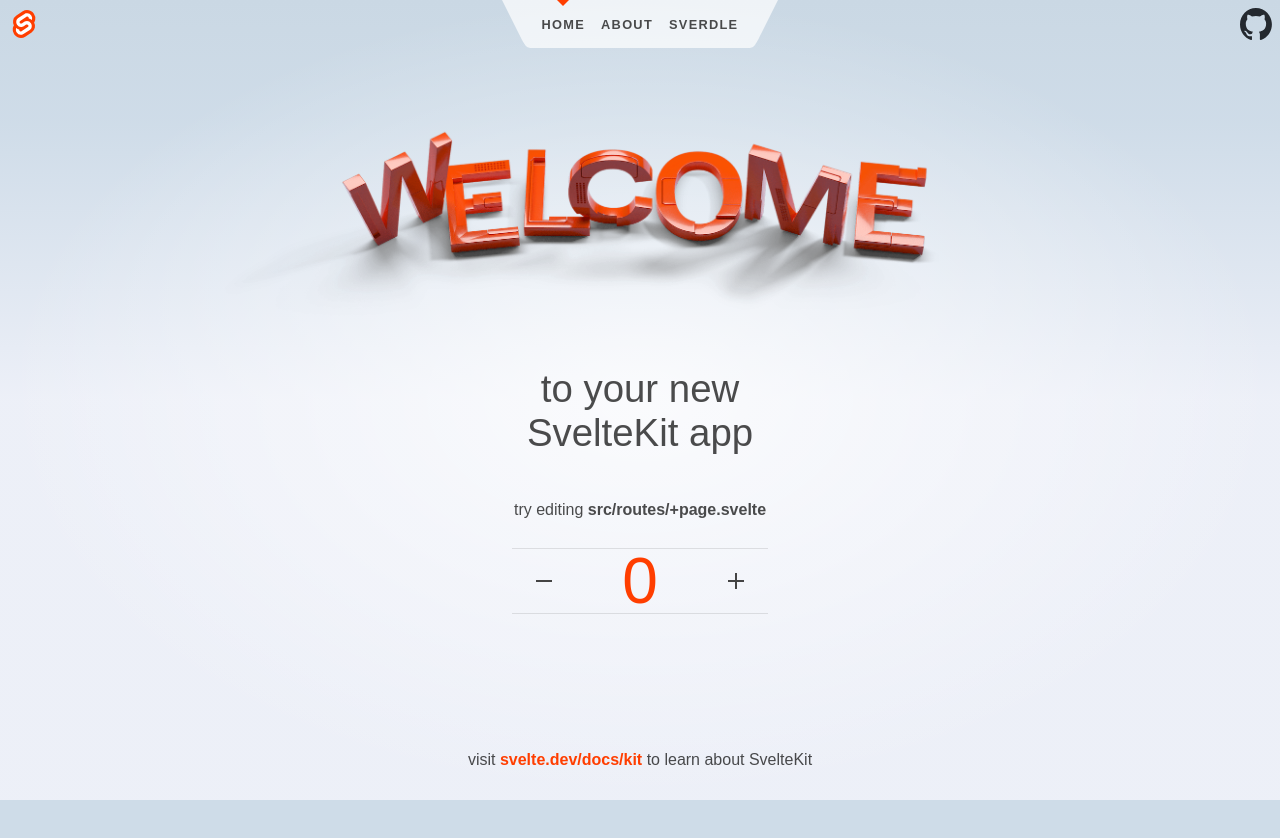
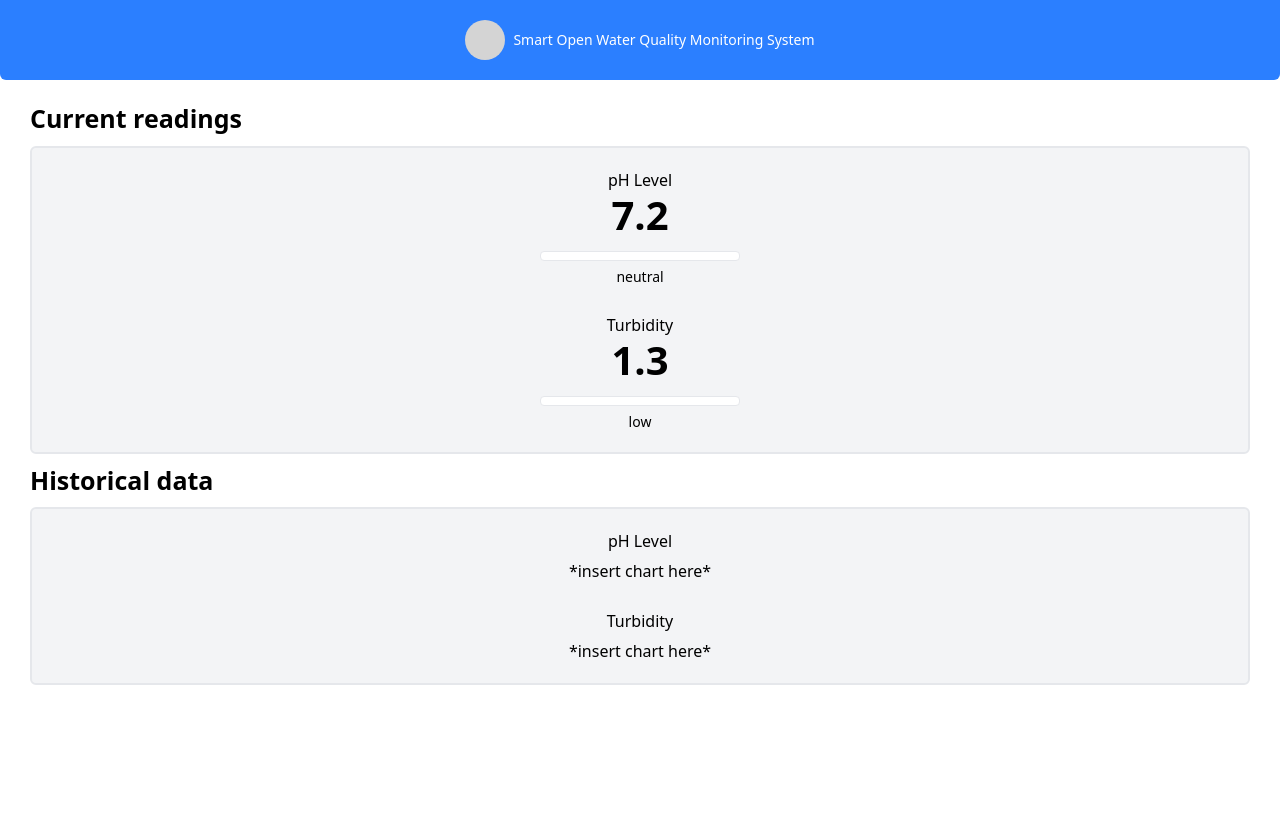
Before and after one commit to omeeeeeeee/sowqms, a SvelteKit app: page / in a window 1280 px wide. Shown: the top 838 px of the page. Before the commit the page ends 800 px from the top, so only its background shows below. Built offline with nearby package versions, Linux system fonts and the light colour scheme.

Commit message:
fix merges

```diff
--- a/src/app.css
+++ b/src/app.css
@@ -1,5 +1,7 @@
 @import '@fontsource/fira-mono';
+@import "tailwindcss";
 
+/*
 :root {
 	--font-body:
 		Arial, -apple-system, BlinkMacSystemFont, 'Segoe UI', Roboto, Oxygen, Ubuntu, Cantarell,
@@ -103,3 +105,4 @@ button:focus:not(:focus-visible) {
 	width: 1px;
 	white-space: nowrap;
 }
+*/
--- a/src/routes/+layout.svelte
+++ b/src/routes/+layout.svelte
@@ -1,58 +1,5 @@
 <script>
-	import Header from './Header.svelte';
-	import '../app.css';
-
-	/** @type {{children: import('svelte').Snippet}} */
-	let { children } = $props();
-</script>
-
-<div class="app">
-	<Header />
-
-	<main>
-		{@render children()}
-	</main>
-
-	<footer>
-		<p>
-			visit <a href="https://svelte.dev/docs/kit">svelte.dev/docs/kit</a> to learn about SvelteKit
-		</p>
-	</footer>
-</div>
-
-<style>
-	.app {
-		display: flex;
-		flex-direction: column;
-		min-height: 100vh;
-	}
-
-	main {
-		flex: 1;
-		display: flex;
-		flex-direction: column;
-		padding: 1rem;
-		width: 100%;
-		max-width: 64rem;
-		margin: 0 auto;
-		box-sizing: border-box;
-	}
-
-	footer {
-		display: flex;
-		flex-direction: column;
-		justify-content: center;
-		align-items: center;
-		padding: 12px;
-	}
-
-	footer a {
-		font-weight: bold;
-	}
-
-	@media (min-width: 480px) {
-		footer {
-			padding: 12px 0;
-		}
-	}
-</style>
+    let { children } = $props();
+    import "../app.css";
+  </script>
+  {@render children()}
--- a/src/routes/+page.svelte
+++ b/src/routes/+page.svelte
@@ -1,59 +1,44 @@
-<script>
-	import Counter from './Counter.svelte';
-	import welcome from '$lib/images/svelte-welcome.webp';
-	import welcomeFallback from '$lib/images/svelte-welcome.png';
-</script>
+<title>SOWQMS</title>
 
-<svelte:head>
-	<title>Home</title>
-	<meta name="description" content="Svelte demo app" />
-</svelte:head>
+<div class="bg-blue-500 flex flex-row justify-center rounded-b-md p-5">
+	<div class="flex flex-row space-x-2 items-center">
+		<div class="w-10 h-10 rounded-full bg-neutral-300"></div>
+		<p class="text-sm text-bold text-white">Smart Open Water Quality Monitoring System</p>
+	</div>
+</div>
 
-<section>
-	<h1>
-		<span class="welcome">
-			<picture>
-				<source srcset={welcome} type="image/webp" />
-				<img src={welcomeFallback} alt="Welcome" />
-			</picture>
-		</span>
+<div class="py-5 px-7.5 space-y-2">
 
-		to your new<br />SvelteKit app
-	</h1>
+<p class="text-[25px] font-semibold">Current readings</p>
+<div class="bg-gray-100 border-2 border-gray-200 w-full flex flex-col items-center justify-center rounded-md p-5 space-y-6.5">
+	<div class="flex flex-col items-center space-y-1.5">
+		<p>pH Level</p>
+		<p class="text-[40px] mt-[-13px] font-bold">7.2</p>
+		<div class="w-50 h-2.5 bg-white rounded-sm border-1 border-gray-200"></div>
+		<p class="text-sm">neutral</p>
+	</div>
 
-	<h2>
-		try editing <strong>src/routes/+page.svelte</strong>
-	</h2>
+	<div class="flex flex-col items-center space-y-1.5">
+		<p>Turbidity</p>
+		<p class="text-[40px] mt-[-13px] font-bold">1.3</p>
+		<div class="w-50 h-2.5 bg-white rounded-sm border-1 border-gray-200"></div>
+		<p class="text-sm">low</p>
+	</div>
+</div>
 
-	<Counter />
-</section>
+<p class="text-[25px] font-semibold">Historical data</p>
+<div class="bg-gray-100 border-2 border-gray-200 w-full flex flex-col items-center justify-center rounded-md p-5 space-y-6.5">
+	<div class="flex flex-col items-center space-y-1.5">
+		<p>pH Level</p>
+		<p>*insert chart here*</p>
+	</div>
 
-<style>
-	section {
-		display: flex;
-		flex-direction: column;
-		justify-content: center;
-		align-items: center;
-		flex: 0.6;
-	}
+	<div class="flex flex-col items-center space-y-1.5">
+		<p>Turbidity</p>
+		<p>*insert chart here*</p>
+	</div>
+</div>
 
-	h1 {
-		width: 100%;
-	}
+</div>
 
-	.welcome {
-		display: block;
-		position: relative;
-		width: 100%;
-		height: 0;
-		padding: 0 0 calc(100% * 495 / 2048) 0;
-	}
-
-	.welcome img {
-		position: absolute;
-		width: 100%;
-		height: 100%;
-		top: 0;
-		display: block;
-	}
-</style>
+<canvas bind:this={chartCanvas} id="myChart"></canvas>
--- a/vite.config.js
+++ b/vite.config.js
@@ -1,6 +1,7 @@
 import { sveltekit } from '@sveltejs/kit/vite';
+import tailwindcss from '@tailwindcss/vite';
 import { defineConfig } from 'vite';
 
 export default defineConfig({
-	plugins: [sveltekit()]
+	plugins: [sveltekit(), tailwindcss()]
 });
```
Also changed, not shown: package.json (+9 -0 lines), 1 other file (tests, documents, lock files or other folders).
